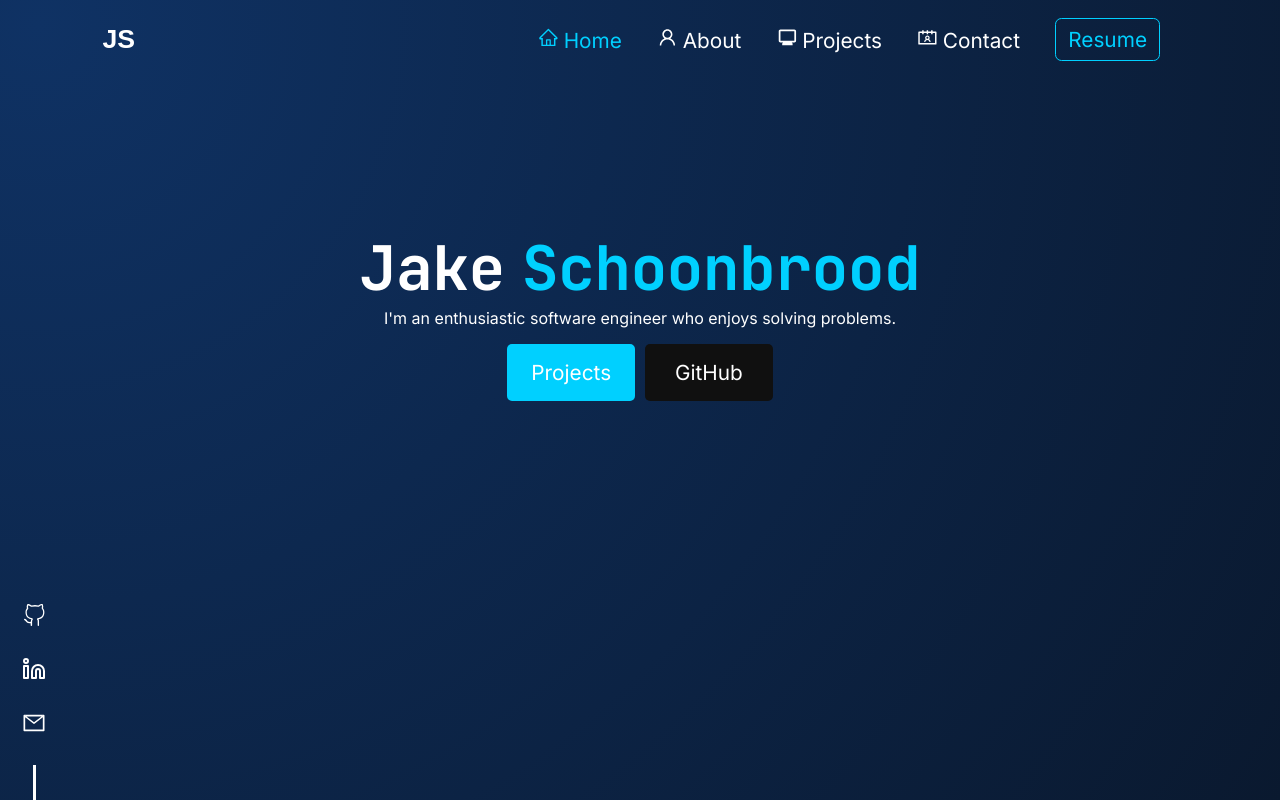
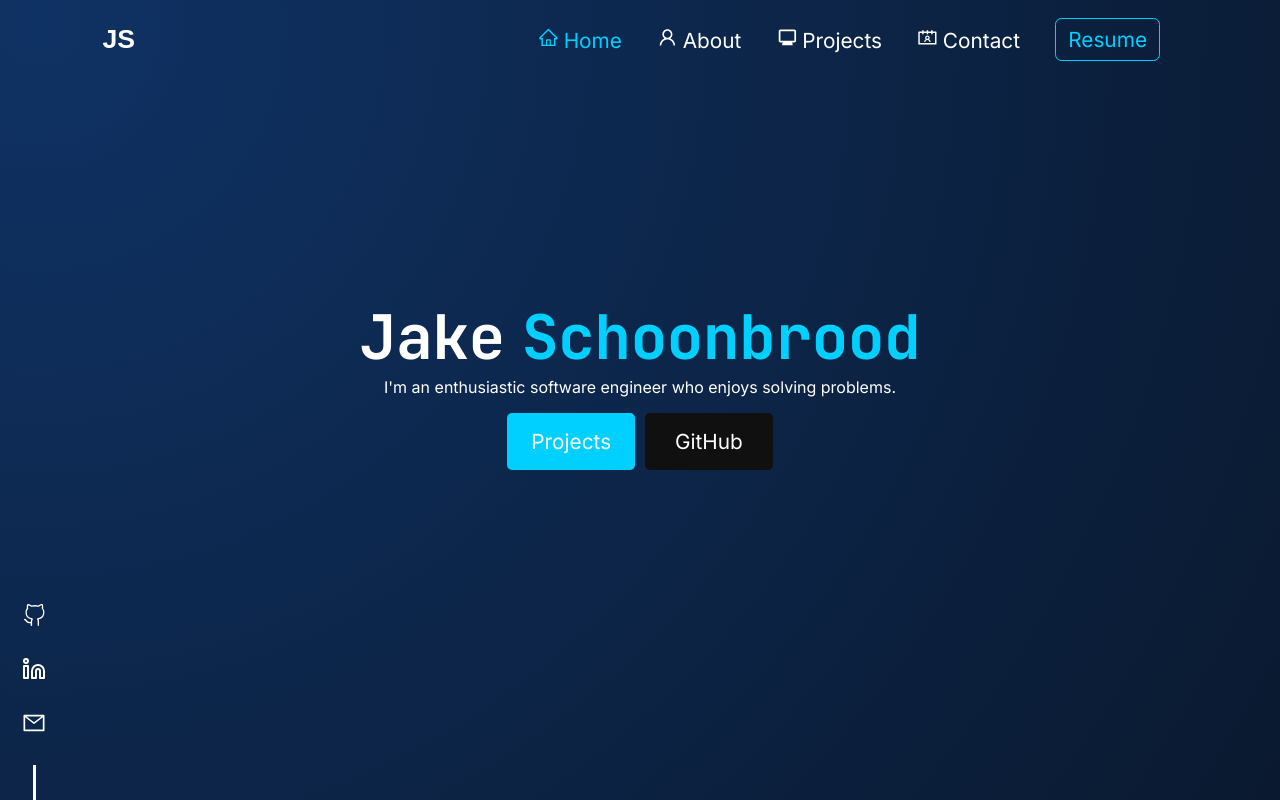
Before and after one commit to JSchoonbrood/Portfolio, a React (Create React App) app: page / in a window 1280 px wide. Built offline with nearby package versions, Linux system fonts and the light colour scheme.

Commit message:
Hero layout changes

```diff
--- a/src/components/hero/hero.scss
+++ b/src/components/hero/hero.scss
@@ -22,8 +22,8 @@
   &__content {
     display: flex;
     flex-direction: column;
-    justify-content: flex-start;
-    margin-top: 20vh;
+    justify-content: center;
+    margin-bottom: 12vh;
     width: 100%;
     &-title {
       @include variables.hero-font;
@@ -72,7 +72,7 @@
       justify-content: center;
       position: relative;
       bottom: 4vh;
-      margin-top: 0;
+      margin-bottom: 0;
       &-title {
         display: inline-block;
       }
```
